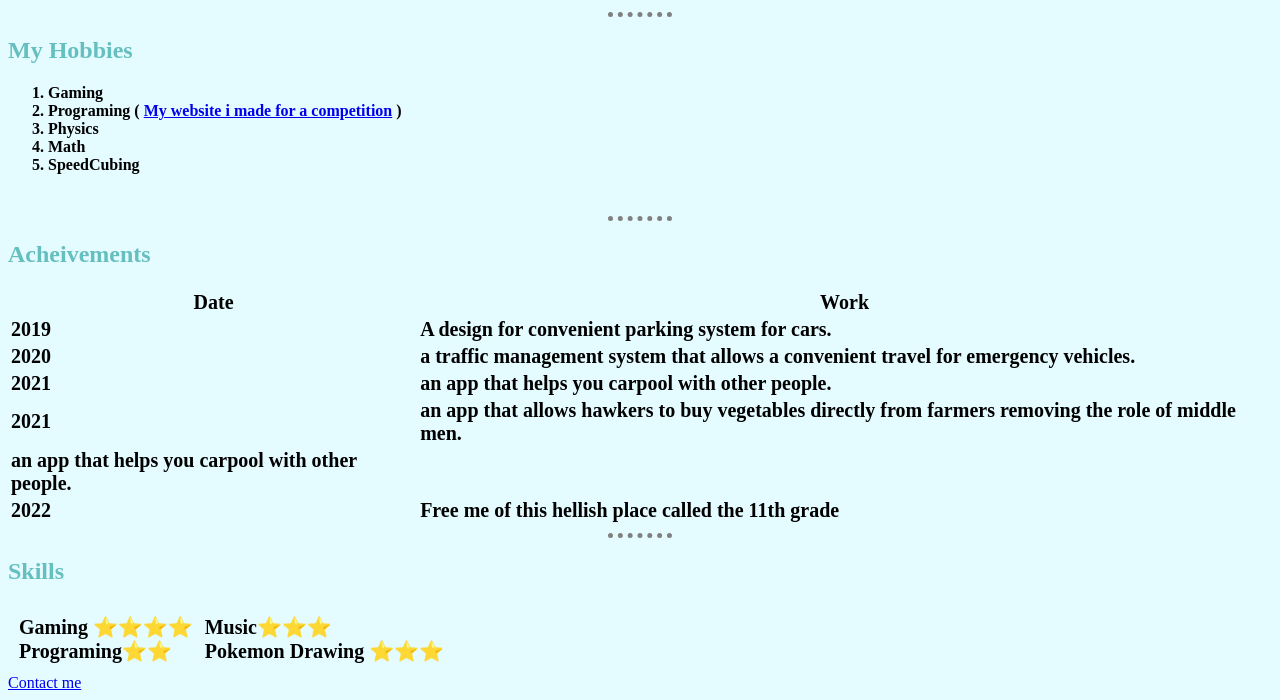
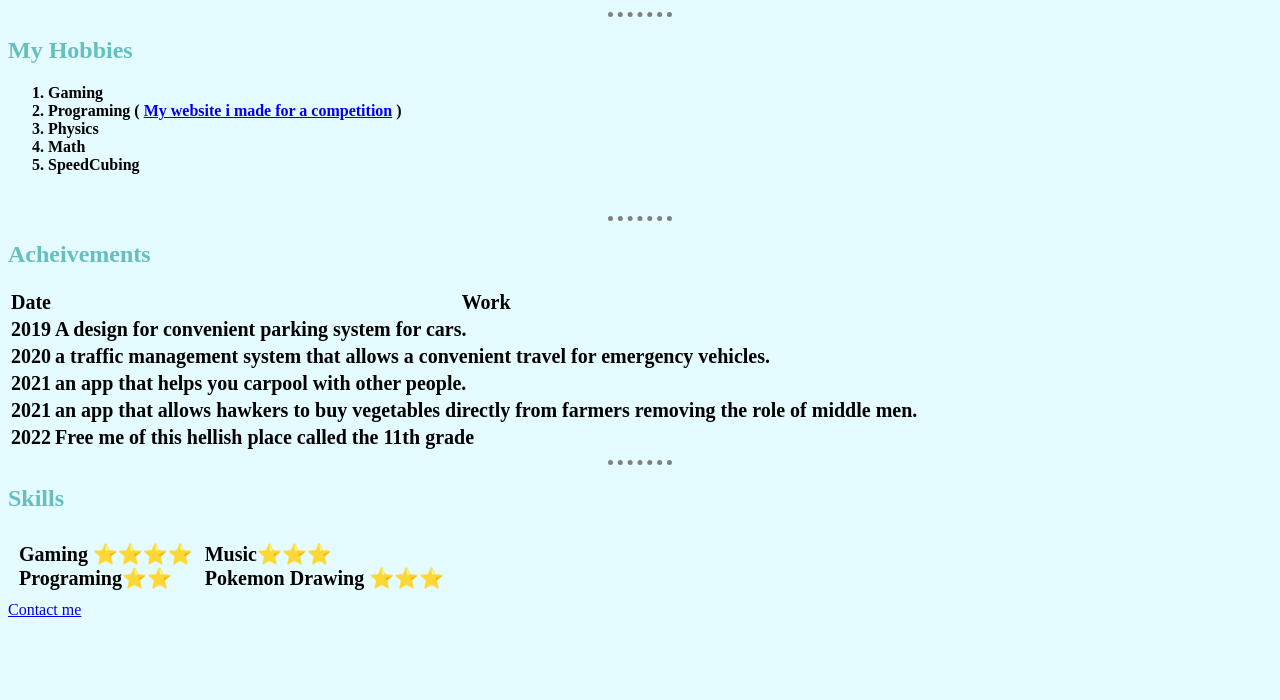
Before and after one commit to brahmdeep3541/website, a plain HTML site: page index.html in a window 1280 px wide. Shown: the part 375-1075 px from the top of the page. After the commit the page ends 1002 px from the top, so only its background shows below. Drawn offline with Linux system fonts and the light colour scheme.

Commit message:
Update index.html

```diff
--- a/index.html
+++ b/index.html
@@ -107,10 +107,6 @@
                         men.
                     </td>
                 </tr>
-                    <td>
-                        an app that helps you carpool with other people.
-                    </td>
-                </tr>
                 <tr>
                     <td>
                         2022
```
